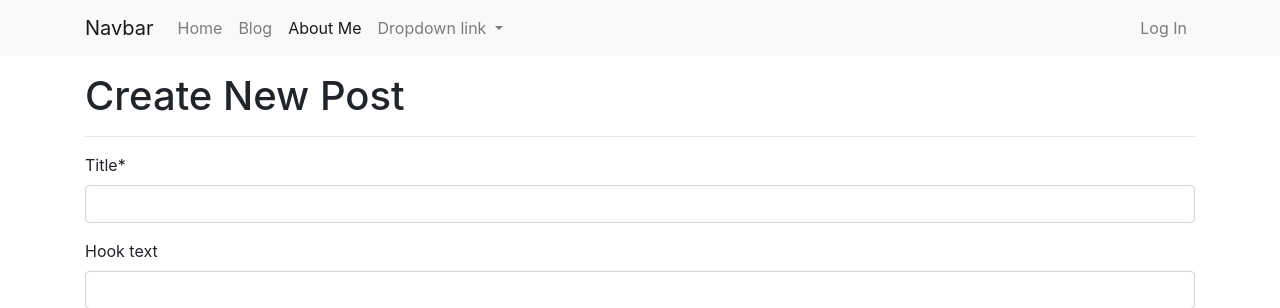
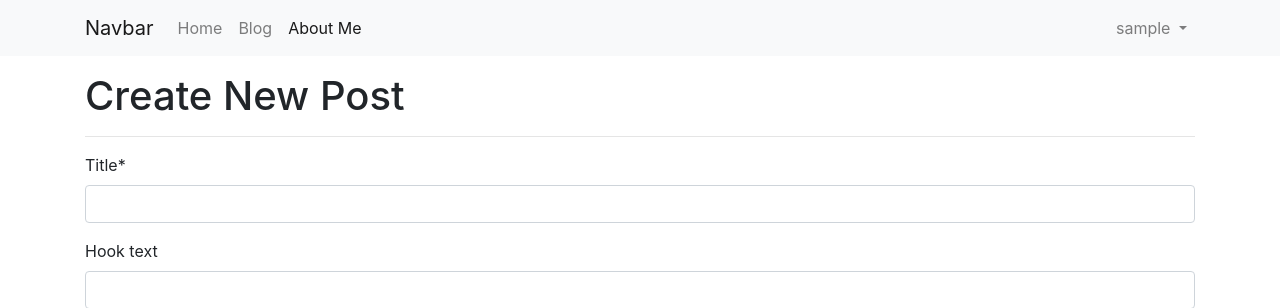
Before and after one commit to Sodole/django_project, a Django app: page /blog/create_post/ in a window 1280 px wide. Shown: the top 308 px of the page. Run offline with Django 4.2, Linux system fonts and the light colour scheme; the visitor is signed in with stand-in values (Sample User, id 1); data that the repository does not hold is empty; parts of the project's set-up code (start-up, migrations or seed data) failed here and were passed over; some libraries are stand-ins or nearby versions.

Commit message:
구글 로그인 기능 추가하기

```diff
--- a/blog/templates/blog/navbar.html
+++ b/blog/templates/blog/navbar.html
@@ -1,4 +1,6 @@
-  <nav class="navbar navbar-expand-lg navbar-light bg-light ">
+{% load socialaccount %}
+
+<nav class="navbar navbar-expand-lg navbar-light bg-light ">
     <div class="container" >
     <a class="navbar-brand" href="/">Navbar</a>
     <button class="navbar-toggler" type="button" data-toggle="collapse" data-target="#navbarNavDropdown" aria-controls="navbarNavDropdown" aria-expanded="false" aria-label="Toggle navigation">
@@ -15,21 +17,23 @@
         <li class="nav-item active">
           <a class="nav-link" href="/about_me/">About Me</a>
         </li>
-        <li class="nav-item dropdown">
-          <a class="nav-link dropdown-toggle" href="#" role="button" data-toggle="dropdown" aria-expanded="false">
-            Dropdown link
-          </a>
-          <div class="dropdown-menu">
-            <a class="dropdown-item" href="#">Action</a>
-            <a class="dropdown-item" href="#">Another action</a>
-            <a class="dropdown-item" href="#">Something else here</a>
+
+      </ul>
+      <ul class="navbar-nav ml-auto">
+          {% if user.is_authenticated %}
+          <li class="nav-item dropdown">
+            <a class="nav-link dropdown-toggle" href="#" id ="navbarDropdownMenuLink" role="button" data-toggle="dropdown" aria-expanded="false">
+              {{user.username}}
+            </a>
+          <div class="dropdown-menu" aria-labelledby="navbarDropdownMenuLink">
+            <a class="dropdown-item" href="/accounts/logout/">Log Out</a>
           </div>
         </li>
-      </ul>
-      <ul class="navbar-nav ml-auto">
+        {% else %}
         <li class ="nav-item">
           <a class="nav-link" href="#" data-toggle="modal" data-target="#loginModal">Log In</a>
         </li>
+        {% endif %}
       </ul>
     </div>
     </div>
@@ -48,11 +52,11 @@
       <div class="modal-body">
         <div class="row">
         <div class="col-md-6">
-          <button type="button" class="btn btn-outline-dark btn-block btn-sm"><i class="fa-brands fa-google"></i>Log in with Google</button>
-          <button type="button" class="btn btn-outline-dark btn-block btn-sm"><i class="fa-regular fa-envelope"></i>Log in with E-mail</button>
+          <a role="button" class="btn btn-outline-dark btn-block btn-sm" href="{% provider_login_url "google" %}"><i class="fa-brands fa-google"></i>Log in with Google</a>
+          <a role="button" class="btn btn-outline-dark btn-block btn-sm" href="/accounts/login/"><i class="fa-regular fa-envelope"></i>Log in with Username</a>
         </div>
         <div class="col-md-6">
-          <button type="button" class="btn btn-outline-dark btn-block btn-sm"><i class="fa-regular fa-envelope"></i>Sing Up with E-mail</button>
+          <a role="button" class="btn btn-outline-dark btn-block btn-sm" href="/accounts/signup/"><i class="fa-regular fa-envelope"></i>Sing Up with E-mail</a>
         </div>
       </div>
       </div>
--- a/do_it_django_project/urls.py
+++ b/do_it_django_project/urls.py
@@ -23,6 +23,7 @@ urlpatterns = [
     path('blog/', include("blog.urls")),
     path('admin/', admin.site.urls),
     path('markdownx/', include('markdownx.urls')),
+    path('accounts/', include('allauth.urls')),
     path('', include('single_pages.urls')),
 ]
 
```
Also changed, not shown: do_it_django_project/settings.py (+16 -0 lines).
